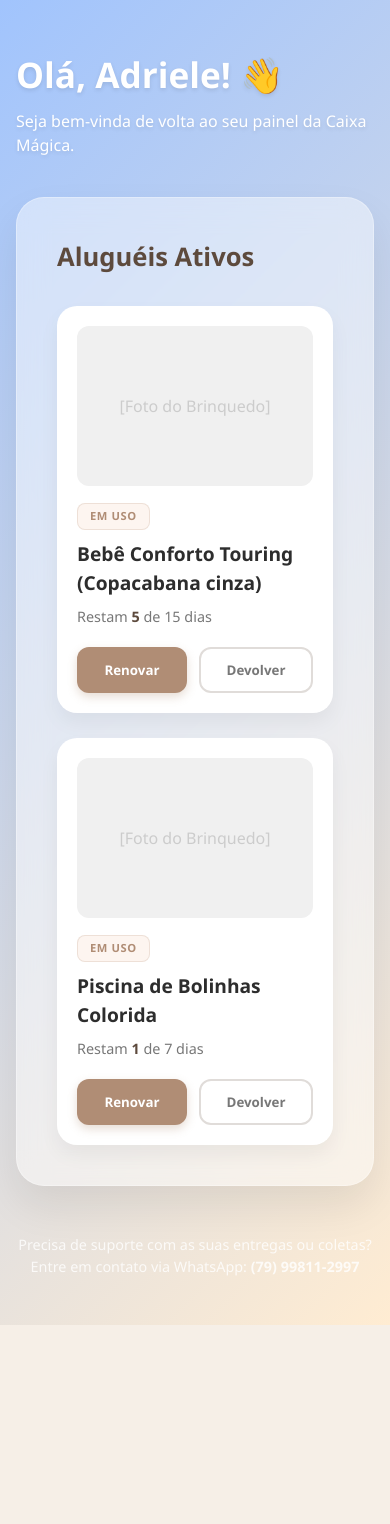
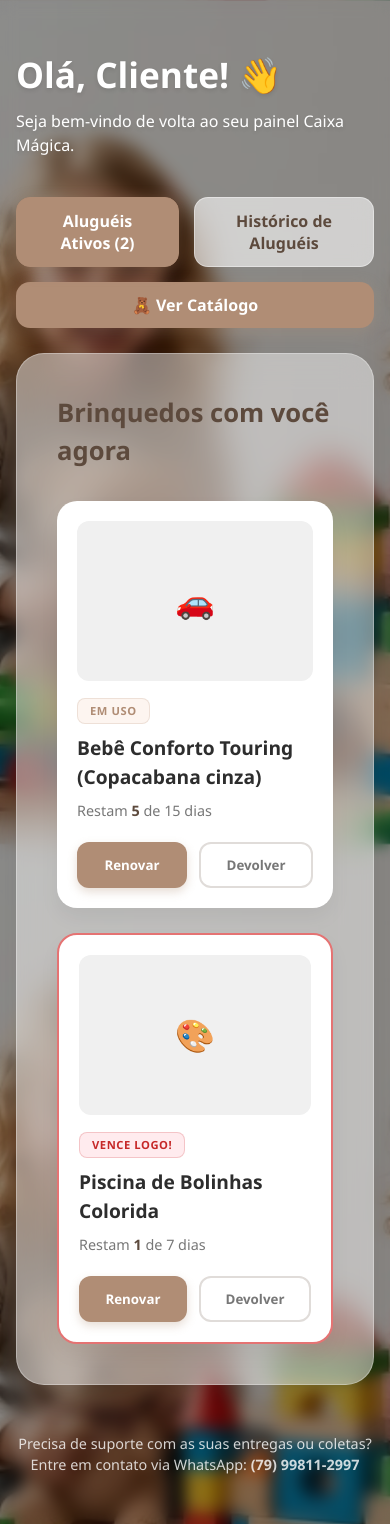
Before and after one commit to caixa-magica-teach/Caixa-Magica--react, a React (Vite) app: page /area-cliente in a window 390 px wide. Before the commit the page ends 1325 px from the top, so only its background shows below. Built offline with nearby package versions, Linux system fonts and the light colour scheme.

Commit message:
feat: atualiza estilo da area do cliente com fundo borrado

```diff
--- a/src/components/LoginForm.jsx
+++ b/src/components/LoginForm.jsx
@@ -33,7 +33,9 @@ export default function LoginForm({ onToggle }) {
         localStorage.setItem("refresh_token", data.refresh);
 
         setTimeout(() => {
-          window.location.href = "/";
+          // window.location.href = "/";
+          window.location.href = "/Catalogo";
+
         }, 1500);
       } else {
         const errorData = await response.json();
--- a/src/pages/area-cliente/AreaCliente.css
+++ b/src/pages/area-cliente/AreaCliente.css
@@ -12,15 +12,35 @@ body {
 
 .page-wrapper {
     min-height: 100vh;
-    background: linear-gradient(135deg, #a1c4fd 0%, #ffecd2 100%);
+    /* Puxa a imagem caixamagica.png direto da pasta public */
+    background: url('/caixamagica.png') no-repeat center center fixed;
+    background-size: cover;
     padding: 3rem 1rem;
     display: flex;
     justify-content: center;
+    position: relative;
+}
+
+/* Camada para escurecer e aplicar o efeito borrado (blur) na imagem de fundo */
+.page-wrapper::before {
+    content: '';
+    position: absolute;
+    top: 0;
+    left: 0;
+    width: 100%;
+    height: 100%;
+    background: rgba(0, 0, 0, 0.4);
+    /* Controla o tom escuro */
+    backdrop-filter: blur(8px);
+    /* Controla o nível do borrão */
+    z-index: 0;
 }
 
 .dashboard-container {
     max-width: 950px;
     width: 100%;
+    position: relative;
+    z-index: 1;
 }
 
 .welcome-header {
@@ -33,6 +53,69 @@ body {
     font-size: 2.2rem;
     font-weight: 700;
     margin-bottom: 0.5rem;
+}
+
+/* --- Ajuste do Topo (Abas + Botão Catálogo Lado a Lado) --- */
+.dashboard-topo-wrapper {
+    display: flex;
+    justify-content: space-between;
+    align-items: center;
+    flex-wrap: nowrap;
+    gap: 15px;
+    margin-bottom: 25px;
+}
+
+/* --- Estilos do Menu de Abas --- */
+.dashboard-tabs {
+    display: flex;
+    gap: 15px;
+    margin-bottom: 0;
+    flex-shrink: 0;
+}
+
+.tab-btn {
+    background: rgba(255, 255, 255, 0.6);
+    border: 1px solid rgba(255, 255, 255, 0.4);
+    padding: 12px 24px;
+    border-radius: 14px;
+    font-size: 1rem;
+    font-weight: 600;
+    color: #5d4a3d;
+    cursor: pointer;
+    transition: all 0.3s ease;
+    backdrop-filter: blur(10px);
+}
+
+.tab-btn:hover {
+    background: rgba(255, 255, 255, 0.9);
+    transform: translateY(-2px);
+}
+
+.tab-btn.active {
+    background: #b08d75;
+    color: #ffffff;
+    border-color: #b08d75;
+    box-shadow: 0 4px 15px rgba(176, 141, 117, 0.3);
+}
+
+/* Botão do Catálogo no Topo */
+.btn-catalogo-topo {
+    background: #b08d75;
+    color: #ffffff;
+    border: none;
+    padding: 12px 24px;
+    border-radius: 14px;
+    font-size: 1rem;
+    font-weight: 600;
+    cursor: pointer;
+    transition: all 0.3s ease;
+    box-shadow: 0 4px 15px rgba(176, 141, 117, 0.3);
+    white-space: nowrap;
+}
+
+.btn-catalogo-topo:hover {
+    background: #9a7d68;
+    transform: translateY(-2px);
 }
 
 .bloco-alugueis {
@@ -79,6 +162,17 @@ body {
     box-shadow: 0 15px 30px rgba(0, 0, 0, 0.1);
 }
 
+/* Alerta de Prazos Curtos */
+.card-alerta {
+    border: 2px solid #e57373 !important;
+}
+
+.badge-urgente {
+    background: #ffebee !important;
+    color: #c62828 !important;
+    border-color: rgba(198, 40, 40, 0.2) !important;
+}
+
 /* Área para a Imagem do Brinquedo */
 .item-image-placeholder {
     width: 100%;
@@ -92,7 +186,6 @@ body {
     color: #ccc;
 }
 
-/* Quando você colocar a imagem real, use esta classe no seu JSX: <img className="item-img" ... /> */
 .item-img {
     width: 100%;
     height: 160px;
@@ -180,3 +273,16 @@ body {
     color: rgba(255, 255, 255, 0.8);
     font-size: 0.9rem;
 }
+
+/* Responsivo para telas menores */
+@media (max-width: 768px) {
+    .dashboard-topo-wrapper {
+        flex-direction: column;
+        align-items: stretch;
+    }
+
+    .btn-catalogo-topo {
+        width: 100%;
+        text-align: center;
+    }
+}
--- a/src/pages/area-cliente/AreaCliente.jsx
+++ b/src/pages/area-cliente/AreaCliente.jsx
@@ -1,46 +1,104 @@
 import React, { useState } from 'react';
+import { useNavigate } from 'react-router-dom';
 import './AreaCliente.css';
 
 const AreaCliente = () => {
-    const [pedidos] = useState([
+    const navigate = useNavigate();
+    const [abaAtiva, setAbaAtiva] = useState('ativos');
+
+    const [pedidosAtivos] = useState([
         {
             id: 1,
             nome: "Bebê Conforto Touring (Copacabana cinza)",
             status: "Em Uso",
             diasRestantes: 5,
-            prazoTotal: 15
+            prazoTotal: 15,
+            imagem: "🚗"
         },
         {
             id: 2,
             nome: "Piscina de Bolinhas Colorida",
-            status: "Em Uso",
+            status: "Urgente",
             diasRestantes: 1,
-            prazoTotal: 7
+            prazoTotal: 7,
+            imagem: "🎨"
         }
     ]);
+
+    const [historicoPedidos] = useState([
+        {
+            id: 3,
+            nome: "Andador Musical Fisher-Price",
+            status: "Concluído",
+            dataDevolucao: "10/05/2026",
+            imagem: "🧸"
+        }
+    ]);
+
+    const handleRenovar = (nome) => {
+        alert(`Solicitação de renovação enviada para: ${nome}`);
+    };
+
+    const handleDevolver = (nome) => {
+        alert(`Agendamento de devolução/coleta iniciado para: ${nome}`);
+    };
 
     return (
         <div className="page-wrapper">
             <div className="dashboard-container">
 
                 <header className="welcome-header">
-                    <h2>Olá, Adriele! 👋</h2>
-                    <p>Seja bem-vinda de volta ao seu painel da Caixa Mágica.</p>
+                    <h2>Olá, Cliente! 👋</h2>
+                    <p>Seja bem-vindo de volta ao seu painel Caixa Mágica.</p>
                 </header>
 
+                {/* Menu de Abas Internas e Botão de Catálogo Lado a Lado */}
+                <div className="dashboard-topo-wrapper">
+                    <div className="dashboard-tabs">
+                        <button
+                            className={`tab-btn ${abaAtiva === 'ativos' ? 'active' : ''}`}
+                            onClick={() => setAbaAtiva('ativos')}
+                        >
+                            Aluguéis Ativos ({pedidosAtivos.length})
+                        </button>
+                        <button
+                            className={`tab-btn ${abaAtiva === 'historico' ? 'active' : ''}`}
+                            onClick={() => setAbaAtiva('historico')}
+                        >
+                            Histórico de Aluguéis
+                        </button>
+                    </div>
+
+                    <button
+                        className="btn-catalogo-topo"
+                        onClick={() => navigate('/catalogo')}
+                    >
+                        🧸 Ver Catálogo
+                    </button>
+                </div>
+
+                {/* Conteúdo da Aba: Ativos */}
+                {abaAtiva === 'ativos' && (
                     <section className="bloco-alugueis">
-                    <h3 className="secao-titulo">Aluguéis Ativos</h3>
+                        <h3 className="secao-titulo">Brinquedos com você agora</h3>
 
+                        {pedidosAtivos.length === 0 ? (
+                            <p className="empty-text">Você não possui nenhum aluguel ativo no momento. Que tal dar uma olhada na vitrine?</p>
+                        ) : (
                             <div className="alugueis-grid">
-                        {pedidos.map(item => (
-                            <div key={item.id} className="item-alugado-card">
-                                {/* Espaço reservado para a imagem do brinquedo */}
+                                {pedidosAtivos.map(item => (
+                                    <div
+                                        key={item.id}
+                                        className={`item-alugado-card ${item.diasRestantes <= 2 ? 'card-alerta' : ''}`}
+                                    >
                                         <div className="item-image-placeholder">
-                                    <span>[Foto do Brinquedo]</span>
+                                            <span role="img" aria-label="brinquedo" style={{ fontSize: '2rem' }}>{item.imagem}</span>
                                         </div>
 
                                         <div className="item-info">
-                                    <span className="status-badge">{item.status}</span>
+                                            <span className={`status-badge ${item.diasRestantes <= 2 ? 'badge-urgente' : ''}`}>
+                                                {item.diasRestantes <= 2 ? 'Vence Logo!' : item.status}
+                                            </span>
                                             <h4>{item.nome}</h4>
                                             <p className="prazo-texto">
                                                 Restam <strong>{item.diasRestantes}</strong> de {item.prazoTotal} dias
@@ -48,13 +106,49 @@ const AreaCliente = () => {
                                         </div>
 
                                         <div className="acoes-container">
-                                    <button className="btn-acao btn-renovar">Renovar</button>
-                                    <button className="btn-acao btn-devolucao">Devolver</button>
+                                            <button
+                                                className="btn-acao btn-renovar"
+                                                onClick={() => handleRenovar(item.nome)}
+                                            >
+                                                Renovar
+                                            </button>
+                                            <button
+                                                className="btn-acao btn-devolucao"
+                                                onClick={() => handleDevolver(item.nome)}
+                                            >
+                                                Devolver
+                                            </button>
+                                        </div>
+                                    </div>
+                                ))}
+                            </div>
+                        )}
+                    </section>
+                )}
+
+                {/* Conteúdo da Aba: Histórico */}
+                {abaAtiva === 'historico' && (
+                    <section className="bloco-alugueis">
+                        <h3 className="secao-titulo">Aluguéis anteriores</h3>
+                        <div className="alugueis-grid">
+                            {historicoPedidos.map(item => (
+                                <div key={item.id} className="item-alugado-card historico-card">
+                                    <div className="item-image-placeholder">
+                                        <span role="img" aria-label="brinquedo" style={{ fontSize: '2rem' }}>{item.imagem}</span>
+                                    </div>
+                                    <div className="item-info">
+                                        <span className="status-badge concluido">Concluído</span>
+                                        <h4>{item.nome}</h4>
+                                        <p className="prazo-texto">Devolvido em: {item.dataDevolucao}</p>
+                                    </div>
+                                    <div className="acoes-container">
+                                        <button className="btn-acao btn-renovar" onClick={() => navigate('/catalogo')}>Alugar de Novo</button>
                                     </div>
                                 </div>
                             ))}
                         </div>
                     </section>
+                )}
 
                 <footer className="dashboard-footer">
                     <p>Precisa de suporte com as suas entregas ou coletas? Entre em contato via WhatsApp: <strong>(79) 99811-2997</strong></p>
```
Also changed, not shown: src/services/api.js (+16 -1 lines), src/pages/Carrinho.css (line endings or trailing spaces). Lines whose indentation alone changed are shown as unchanged.
